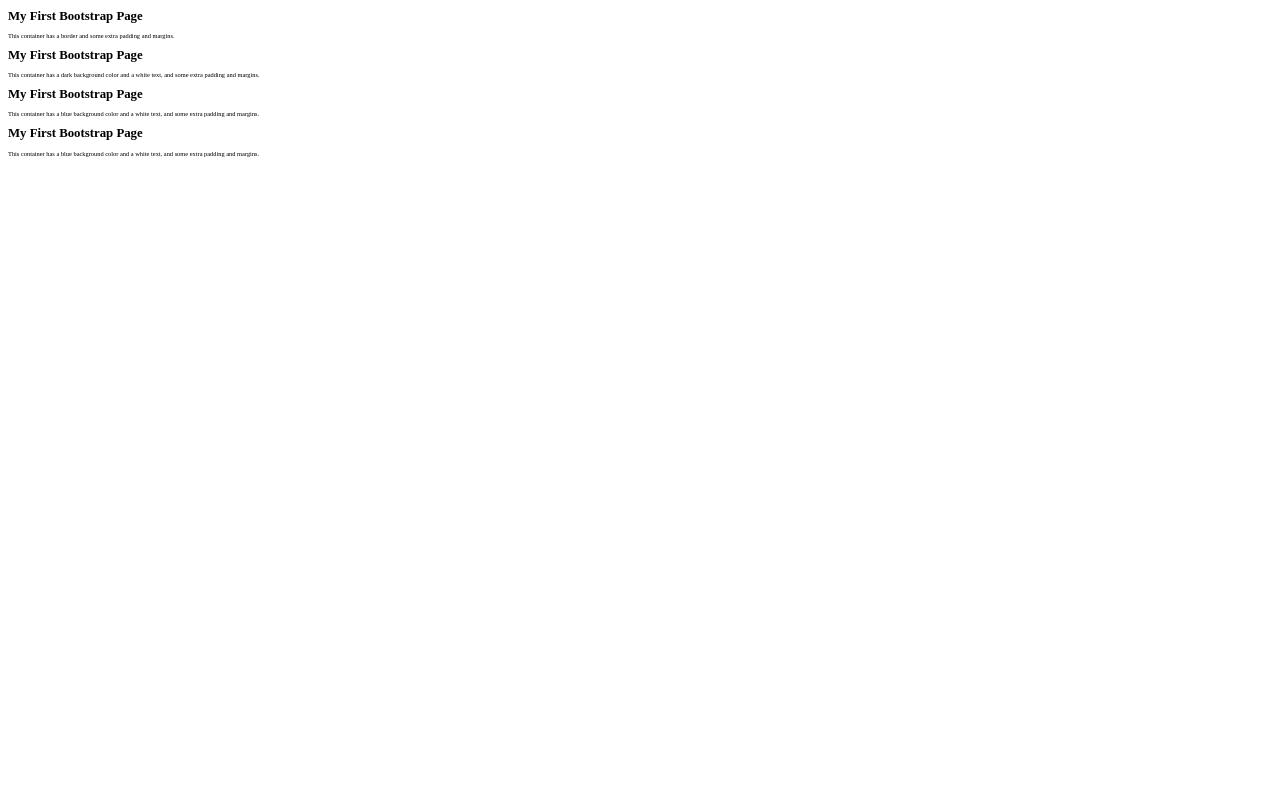
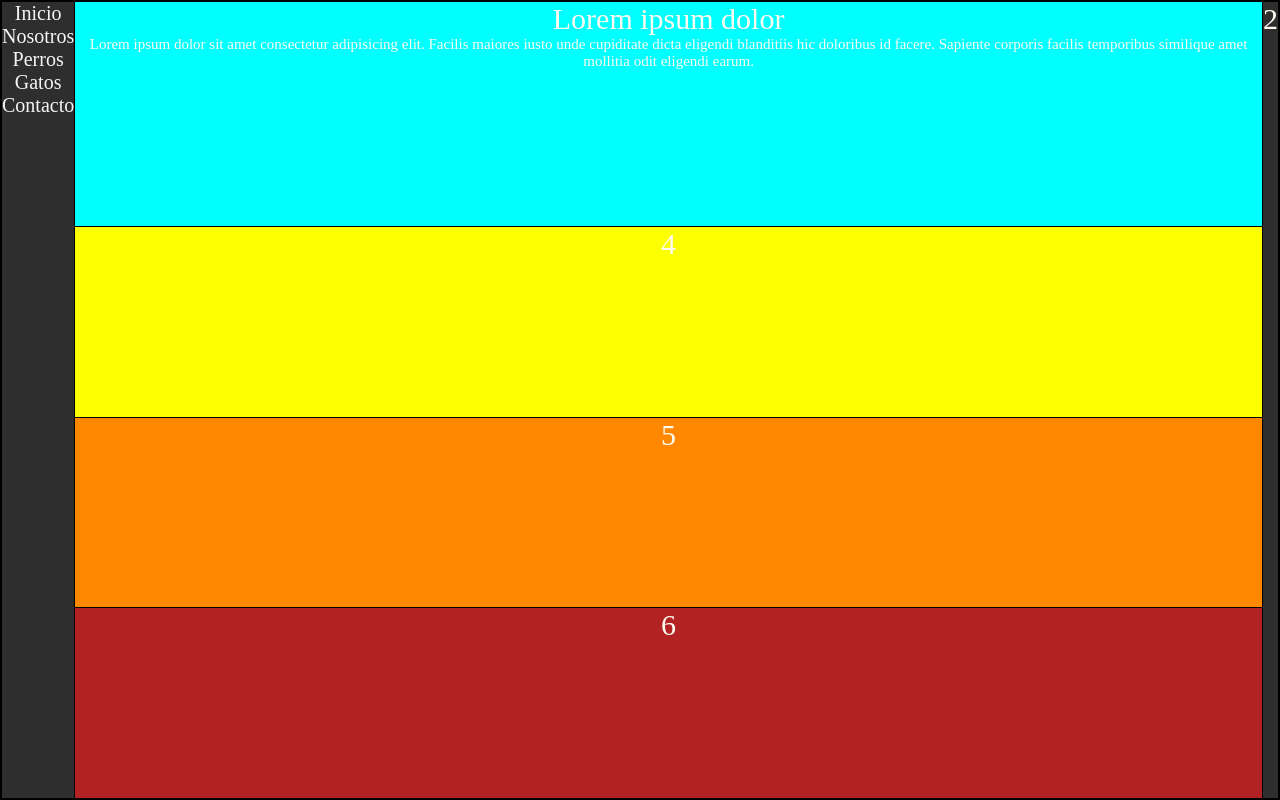
Before and after one commit to KevCristensen/Cristensen-Millaray, a plain HTML site: page index.html in a window 1280 px wide. Drawn offline with Linux system fonts and the light colour scheme.

Commit message:
creación de style.css casi terminado

```diff
--- a/css/style.css
+++ b/css/style.css
@@ -1,13 +1,77 @@
-{
+*{
     padding: 0;
     margin: 0;
     box-sizing: border-box;
 }
 
 html {
-    font-size: 40%;
+    font-size: 60%;
 }
 
-.seccion-colores {
+/* .seccion-colores {
+    display: flex;
+    border: 1px solid blue;
+    flex-direction: column;
+    width: 100vw;
+    align-items: center;
+} */
+
+.container {
+    color: floralwhite;
+    border: 1px solid rgb(0, 0, 0);
+    height: 100vh;
+    display: flex;
+    flex-direction: row;
+}
+
+.grid-container {
+    display: grid;
+    width: 100vw;
+    grid-gap: 1px;
+    background-color: #000000;
+    padding: 1px;
+  }
+
+.grid-item {
+   /*  background-color: rgba(255, 255, 255, 0.8); */
+    text-align: center;
+    padding: 0px;
+    font-size: 30px;
+}
+
+.item1 {
+    background-color: rgb(46, 46, 46);
+    grid-column: 1 / span 3;
+    grid-row: 1 / span 4;
+  }
+
+.item2 {
+    background-color: rgb(46, 46, 46);
+    grid-column: 20;
+    grid-row: 1 / span 4;
+}
+
+.item3 {
+    background-color: cyan;
+    grid-column: 4 / span 16;
+    grid-row: 1;
+}
+
+.item4 {
+    background-color: rgb(251, 255, 0);
+    grid-column: 4 / span 16;
+    grid-row: 2;
 
 }
+
+.item5 {
+    background-color: rgb(255, 136, 0);
+    grid-column: 4 / span 16;
+    grid-row: 3;
+}
+
+.item6 {
+    background-color: firebrick;
+    grid-column: 4 / span 16;
+    grid-row: 4;
+}
--- a/index.html
+++ b/index.html
@@ -10,25 +10,38 @@
     <link rel="stylesheet" href="css/style.css">
 </head>
 <body>
-    <div class="container p-3 my-3 border">
-        <h1>My First Bootstrap Page</h1>
-        <p>This container has a border and some extra padding and margins.</p>
-    </div>
+    <section class="container">
+        <section class="grid-container">
+            <div class="grid-item item1">
+                <section style="font-size: 20px;">
+                    <p><a style="text-decoration: none; color: whitesmoke;" href="">Inicio</a></p>
+                    <p><a style="text-decoration: none; color: whitesmoke;" href="">Nosotros</a></p>
+                    <p><a style="text-decoration: none; color: whitesmoke;" href="">Perros</a></p>
+                    <p><a style="text-decoration: none; color: whitesmoke;" href="">Gatos</a></p>
+                    <p><a style="text-decoration: none; color: whitesmoke;" href="">Contacto</a></p>
+                </section>
+            </div>
+            <div class="grid-item item2">2
 
-    <div class="container p-3 my-3 bg-dark text-white">
-        <h1>My First Bootstrap Page</h1>
-        <p>This container has a dark background color and a white text, and some extra padding and margins.</p>
-    </div>
+            </div>
+            <div class="grid-item item3">
+                <p>Lorem ipsum dolor</p>
+                <p style="font-size: 15px;">Lorem ipsum dolor sit amet consectetur adipisicing elit. Facilis maiores iusto unde cupiditate dicta eligendi blanditiis hic doloribus id facere. Sapiente corporis facilis temporibus similique amet mollitia odit eligendi earum.</p>
 
-    <div class="container p-3 my-3 bg-primary text-white">
-        <h1>My First Bootstrap Page</h1>
-        <p>This container has a blue background color and a white text, and some extra padding and margins.</p>
-    </div>
+            </div>
+            <div class="grid-item item4">4
 
-    <div class="container p-3 my-3 bg-danger text-white">
-        <h1>My First Bootstrap Page</h1>
-        <p>This container has a blue background color and a white text, and some extra padding and margins.</p>
-    </div>
+            </div>
+            <div class="grid-item item5">5
+
+            </div>
+            <div class="grid-item item6">6
+
+            </div>
+        </section>
+    </section>
+</div>
+
 
 
 </body>
```
